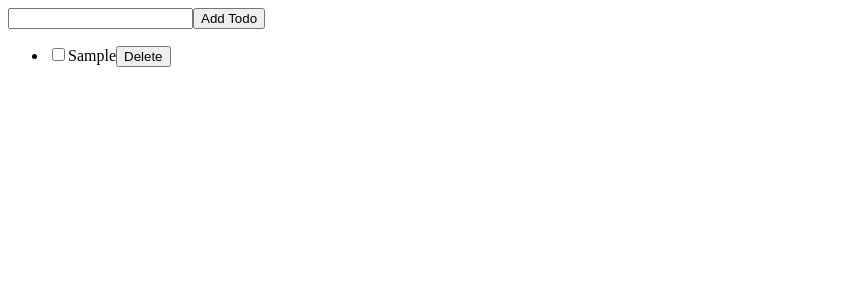
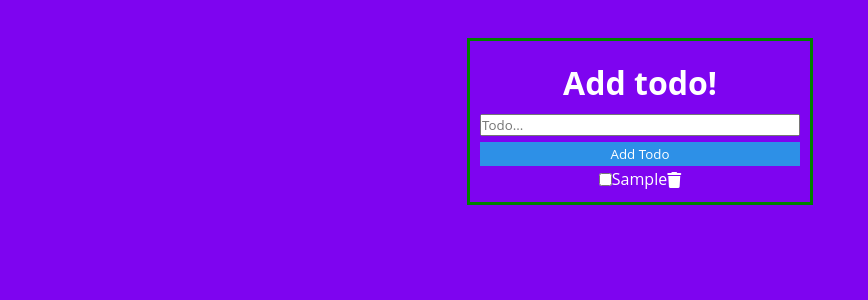
Before and after one commit to AD1121/todo-typescript-app, a React (Create React App) app: page / in a window 1280 px wide. Both pictures are taken after typing "Sample" into the empty fields and a click on the button "Add Todo". Shown: the top 300 px of the page, without its empty margins (0-868 px from the left). Built offline with nearby package versions, Linux system fonts and the light colour scheme.

Commit message:
css added

```diff
--- a/package.json
+++ b/package.json
@@ -3,6 +3,10 @@
   "version": "0.1.0",
   "private": true,
   "dependencies": {
+    "@fortawesome/fontawesome-svg-core": "^6.3.0",
+    "@fortawesome/free-regular-svg-icons": "^6.3.0",
+    "@fortawesome/free-solid-svg-icons": "^6.3.0",
+    "@fortawesome/react-fontawesome": "^0.2.0",
     "@testing-library/jest-dom": "^5.16.5",
     "@testing-library/react": "^13.4.0",
     "@testing-library/user-event": "^13.5.0",
--- a/public/index.html
+++ b/public/index.html
@@ -8,6 +8,15 @@
     <meta
       name="description"
       content="Web site created using create-react-app"
+    />
+
+    <!-- Fontawesome -->
+    <link
+      rel="stylesheet"
+      href="https://cdnjs.cloudflare.com/ajax/libs/font-awesome/6.3.0/css/all.min.css"
+      integrity="sha512-SzlrxWUlpfuzQ+pcUCosxcglQRNAq/DZjVsC0lE40xsADsfeQoEypE+enwcOiGjk/bSuGGKHEyjSoQ1zVisanQ=="
+      crossorigin="anonymous"
+      referrerpolicy="no-referrer"
     />
     <link rel="apple-touch-icon" href="%PUBLIC_URL%/logo192.png" />
 
--- /dev/null
+++ b/src/App.css
@@ -0,0 +1,25 @@
+* {
+  font-family: 'Open Sans';
+  margin: 0;
+  padding: 0;
+}
+
+body {
+   background-color: rgb(126, 4, 240);
+}
+
+h1 {
+  margin-top: 3%;
+  margin-bottom: 1%;
+  color: #fff;
+}
+
+.container {
+  margin-top: 3%;
+  margin-left: auto;
+  margin-right: auto;
+  width: 25%;
+  border: 3px solid green;
+  padding: 10px;
+  text-align: center;
+}
--- a/src/App.tsx
+++ b/src/App.tsx
@@ -1,4 +1,5 @@
 import React, { useState } from 'react'
+import './App.css'
 import { TodoItem } from './components/TodoItem' //Importing the interface for Todo
 import { TodoList } from './components/TodoList'
 import { AddTodo } from './components/AddTodo'
@@ -31,8 +32,11 @@ const App = () => {
 
   return (
     <div>
-      <AddTodo addTodo={addTodo} />
-      <TodoList todos={todo} getTodo={getTodos} deleteTodo={deleteTodo} />
+      <div className="container">
+      <h1>Add todo!</h1>
+        <AddTodo addTodo={addTodo} />
+        <TodoList todos={todo} getTodo={getTodos} deleteTodo={deleteTodo} />
+      </div>
     </div>
   )
 }
--- /dev/null
+++ b/src/components/AddTodo.css
@@ -0,0 +1,17 @@
+form {
+  display: flex;
+  flex-direction: column;
+  justify-content: flex-start;
+}
+
+input {
+  margin-top: 2%;
+  margin-bottom: 2%;
+}
+
+button {
+  background-color: rgb(45, 144, 231);
+  border: none;
+  padding: 1%;
+  color: #fff;
+}
--- a/src/components/AddTodo.tsx
+++ b/src/components/AddTodo.tsx
@@ -1,4 +1,5 @@
 import React, { useState } from 'react'
+import './AddTodo.css'
 
 interface Props {
   addTodo: (text: string) => void
@@ -17,7 +18,7 @@ export const AddTodo: React.FC<Props> = ({ addTodo }) => {
 
   return (
     <form onSubmit={handleSubmit}>
-      <input type="text" value={todo} onChange={e => setTodo(e.target.value)} />
+      <input type="text" value={todo} onChange={e => setTodo(e.target.value)} placeholder='Todo...'/>
       <button type="submit">Add Todo</button>
     </form>
   )
--- /dev/null
+++ b/src/components/TodoList.css
@@ -0,0 +1,4 @@
+ul {
+  color: #fff;
+  list-style:none;
+}
--- a/src/components/TodoList.tsx
+++ b/src/components/TodoList.tsx
@@ -1,4 +1,5 @@
 import React from 'react'
+import './TodoList.css'
 import { TodoItem } from './TodoItem' //Importing the interface for Todo
 
 interface Props {
@@ -9,7 +10,7 @@ interface Props {
 
 export const TodoList: React.FC<Props> = ({ todos, getTodo, deleteTodo }) => {
   return (
-    <ul>
+    <ul className='list'>
       {todos.map(todo => (
         <li key={todo.id}>
           <input
@@ -20,7 +21,8 @@ export const TodoList: React.FC<Props> = ({ todos, getTodo, deleteTodo }) => {
           <span style={{ textDecoration: todo.completed ? 'line-through' : 'none' }}>
             {todo.todoItem}
           </span>
-          <button onClick={() => deleteTodo(todo.id)}>Delete</button>
+          <i onClick={() => deleteTodo(todo.id)} className="fa-solid fa-trash"></i>
+          {/* <button onClick={() => deleteTodo(todo.id)}>Delete</button> */}
         </li>
       ))}
     </ul>
```
Also changed, not shown: 1 other file (tests, documents, lock files or other folders).
